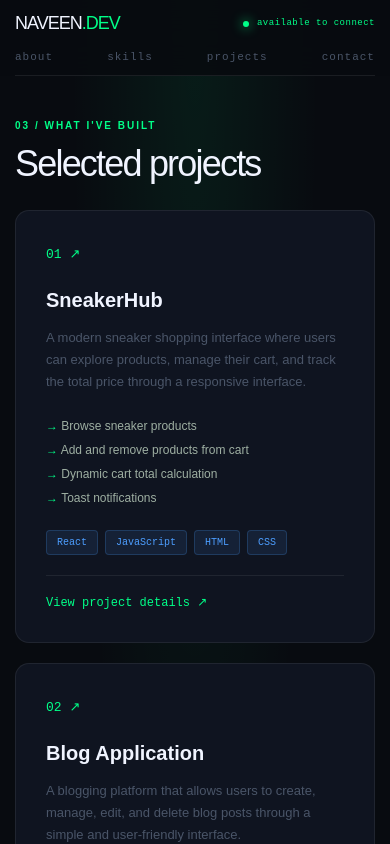
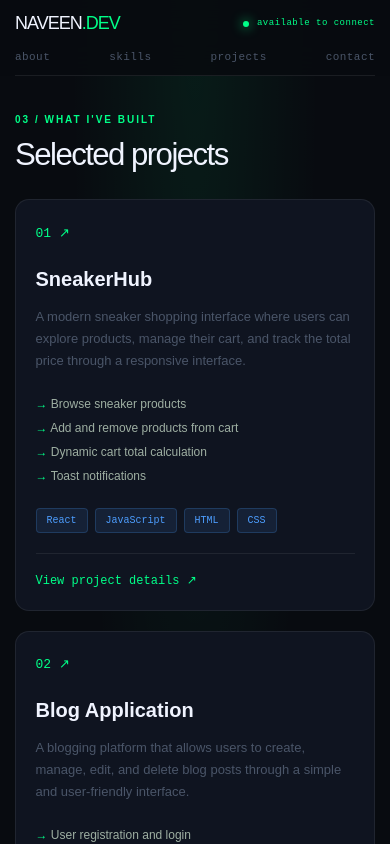
Before and after one commit to thakur7071/Naveen-Portfolio, a Next.js app: page /projects in a window 390 px wide. Shown: the top 844 px of the page. Built offline with nearby package versions, Linux system fonts and the light colour scheme.

Commit message:
style: enhance responsive design and improve layout for various components

```diff
--- a/src/app/globals.css
+++ b/src/app/globals.css
@@ -1554,3 +1554,196 @@ textarea:focus-visible {
 .terminal-footer {
   border-color: #21262d;
 }
+
+img {
+  max-width: 100%;
+}
+
+.site-navbar,
+.site-nav-links,
+.draft-hero,
+.hero-left,
+.hero-right,
+.draft-section,
+.interior-content {
+  min-width: 0;
+}
+
+.hero-sub,
+.proj-title,
+.proj-desc,
+.project-detail-description,
+.contact-email {
+  overflow-wrap: anywhere;
+}
+
+@media (min-width: 641px) and (max-width: 900px) {
+  .site-navbar {
+    min-height: 100px;
+    flex-wrap: wrap;
+    row-gap: 12px;
+    padding: 18px 28px;
+  }
+
+  .site-nav-links {
+    order: 3;
+    width: 100%;
+    justify-content: center;
+    gap: clamp(28px, 6vw, 48px);
+  }
+
+  .site-navbar::after {
+    right: 28px;
+    left: 28px;
+  }
+
+  .draft-hero {
+    min-height: 0;
+  }
+
+  .interior-page .skills-grid {
+    grid-template-columns: repeat(2, minmax(0, 1fr));
+  }
+}
+
+@media (max-width: 640px) {
+  .draft-section {
+    padding: 58px clamp(18px, 6vw, 28px);
+  }
+
+  .hero-left {
+    padding: 48px clamp(18px, 6vw, 28px) 36px;
+  }
+
+  .hero-right {
+    padding: 32px clamp(18px, 6vw, 28px);
+  }
+
+  .hero-left h1 {
+    font-size: clamp(42px, 11vw, 64px);
+    letter-spacing: -0.04em;
+  }
+
+  .hero-sub {
+    font-size: 15px;
+  }
+
+  .cta-row {
+    flex-wrap: wrap;
+  }
+
+  .site-nav-links {
+    min-width: 0;
+  }
+
+  .site-nav-links a {
+    font-size: clamp(10px, 3vw, 11px);
+    letter-spacing: 0.04em;
+  }
+
+  .site-nav-status {
+    white-space: nowrap;
+  }
+
+  .interior-title {
+    font-size: clamp(30px, 8vw, 42px);
+    overflow-wrap: anywhere;
+  }
+
+  .interior-page .skills-grid,
+  .skills-wrap,
+  .projects-wrap {
+    grid-template-columns: minmax(0, 1fr);
+  }
+
+  .skill-group,
+  .proj-card {
+    padding: clamp(18px, 5vw, 28px);
+  }
+
+  .contact-form {
+    min-width: 0;
+    padding: clamp(16px, 5vw, 22px);
+  }
+
+  .form-row,
+  .form-group input,
+  .form-group textarea {
+    min-width: 0;
+  }
+
+  .terminal-header {
+    gap: 8px;
+    padding: 0 10px;
+  }
+
+  .terminal-title {
+    font-size: 10px;
+  }
+
+  .terminal-label {
+    font-size: 7px;
+    letter-spacing: 0.08em;
+  }
+
+  .terminal-footer {
+    flex-wrap: wrap;
+    row-gap: 8px;
+  }
+
+  .terminal-footer > span {
+    overflow-wrap: anywhere;
+  }
+
+  .draft-footer {
+    padding: 24px clamp(18px, 6vw, 28px);
+    overflow-wrap: anywhere;
+  }
+
+  .interior-content {
+    margin: 36px auto 48px;
+  }
+}
+
+@media (max-width: 380px) {
+  .stat-item {
+    min-width: 0;
+    padding: 24px 10px;
+  }
+
+  .stat-l {
+    font-size: 9px;
+    letter-spacing: 1px;
+    overflow-wrap: anywhere;
+  }
+
+  .site-navbar {
+    column-gap: 8px;
+  }
+
+  .site-nav-brand {
+    font-size: 16px;
+  }
+
+  .site-nav-status {
+    font-size: 8px;
+  }
+
+  .site-nav-links {
+    gap: 6px;
+  }
+
+  .site-nav-links a {
+    font-size: 10px;
+  }
+
+  .terminal-user {
+    max-width: 94px;
+  }
+}
+
+@media (max-width: 700px) {
+  .project-detail-grid {
+    grid-template-columns: minmax(0, 1fr);
+  }
+}
```
